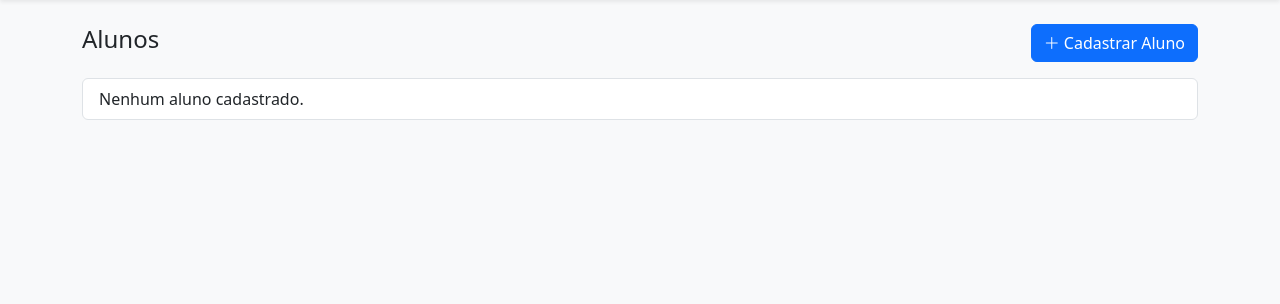
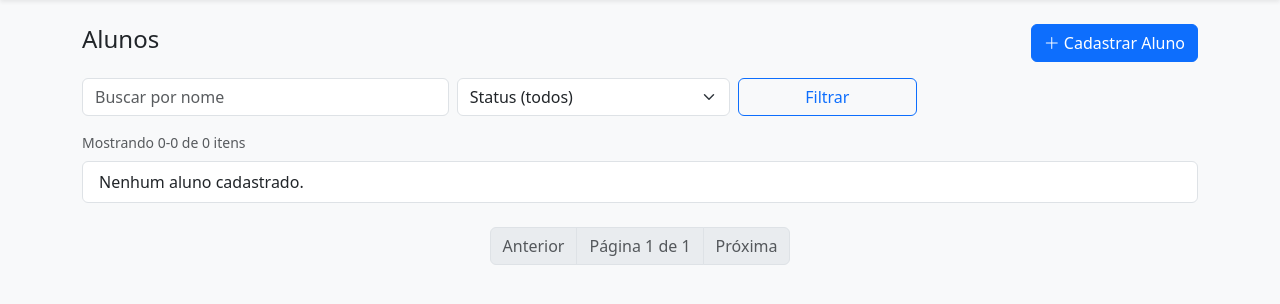
Before and after one commit to andreff01/matricula, a Django app: page / in a window 1280 px wide. Shown: the part 56-360 px from the top of the page. Run offline with Django 4.2, Linux system fonts and the light colour scheme; data that the repository does not hold is empty.

Commit message:
Implementa paginacao e filtros na listagem de alunos

```diff
--- a/alunos/views.py
+++ b/alunos/views.py
@@ -4,8 +4,37 @@ from .forms import AlunoForm
 
 
 def aluno_listar(request):
+    # Filtros
+    nome = request.GET.get('nome', '').strip()
+    status = request.GET.get('status', '').strip()
     alunos = Aluno.objects.all()
-    return render(request, 'alunos/aluno_list.html', {'alunos': alunos})
+    if nome:
+        alunos = alunos.filter(nome__icontains=nome)
+    if status:
+        alunos = alunos.filter(status=status)
+
+    # Paginação
+    from django.core.paginator import Paginator
+    paginator = Paginator(alunos, 10)
+    page_number = request.GET.get('page')
+    page_obj = paginator.get_page(page_number)
+
+    # Info de paginação
+    total = paginator.count
+    start = (page_obj.number - 1) * paginator.per_page + 1 if total > 0 else 0
+    end = start + len(page_obj.object_list) - 1 if total > 0 else 0
+
+    context = {
+        'alunos': page_obj.object_list,
+        'page_obj': page_obj,
+        'paginator': paginator,
+        'total': total,
+        'start': start,
+        'end': end,
+        'nome': nome,
+        'status': status,
+    }
+    return render(request, 'alunos/aluno_list.html', context)
 
 
 def aluno_criar(request):
--- a/templates/alunos/aluno_list.html
+++ b/templates/alunos/aluno_list.html
@@ -1,9 +1,30 @@
 {% extends 'base.html' %}
 {% block title %}Lista de Alunos{% endblock %}
 {% block content %}
+
 <div class="d-flex justify-content-between align-items-center mb-3">
   <h1 class="h4">Alunos</h1>
   <a class="btn btn-primary" href="/novo/"><i class="bi bi-plus-lg"></i> Cadastrar Aluno</a>
+</div>
+
+<form method="get" class="row g-2 mb-3">
+  <div class="col-md-4">
+    <input type="text" name="nome" value="{{ nome }}" class="form-control" placeholder="Buscar por nome">
+  </div>
+  <div class="col-md-3">
+    <select name="status" class="form-select">
+      <option value="">Status (todos)</option>
+      <option value="ativo" {% if status == 'ativo' %}selected{% endif %}>Ativo</option>
+      <option value="inativo" {% if status == 'inativo' %}selected{% endif %}>Inativo</option>
+    </select>
+  </div>
+  <div class="col-md-2">
+    <button type="submit" class="btn btn-outline-primary w-100">Filtrar</button>
+  </div>
+</form>
+
+<div class="mb-2 text-muted small">
+  Mostrando {{ start }}-{{ end }} de {{ total }} itens
 </div>
 
 <div class="list-group">
@@ -37,4 +58,24 @@
   <div class="list-group-item">Nenhum aluno cadastrado.</div>
   {% endfor %}
 </div>
+
+<nav class="mt-3">
+  <ul class="pagination justify-content-center">
+    {% if page_obj.has_previous %}
+      <li class="page-item">
+        <a class="page-link" href="?{% if nome %}nome={{ nome|urlencode }}&{% endif %}{% if status %}status={{ status|urlencode }}&{% endif %}page={{ page_obj.previous_page_number }}">Anterior</a>
+      </li>
+    {% else %}
+      <li class="page-item disabled"><span class="page-link">Anterior</span></li>
+    {% endif %}
+    <li class="page-item disabled"><span class="page-link">Página {{ page_obj.number }} de {{ page_obj.paginator.num_pages }}</span></li>
+    {% if page_obj.has_next %}
+      <li class="page-item">
+        <a class="page-link" href="?{% if nome %}nome={{ nome|urlencode }}&{% endif %}{% if status %}status={{ status|urlencode }}&{% endif %}page={{ page_obj.next_page_number }}">Próxima</a>
+      </li>
+    {% else %}
+      <li class="page-item disabled"><span class="page-link">Próxima</span></li>
+    {% endif %}
+  </ul>
+</nav>
 {% endblock %}
```
Also changed, not shown: alunos/management/commands/popular_alunos.py (added, +54 -0 lines).
